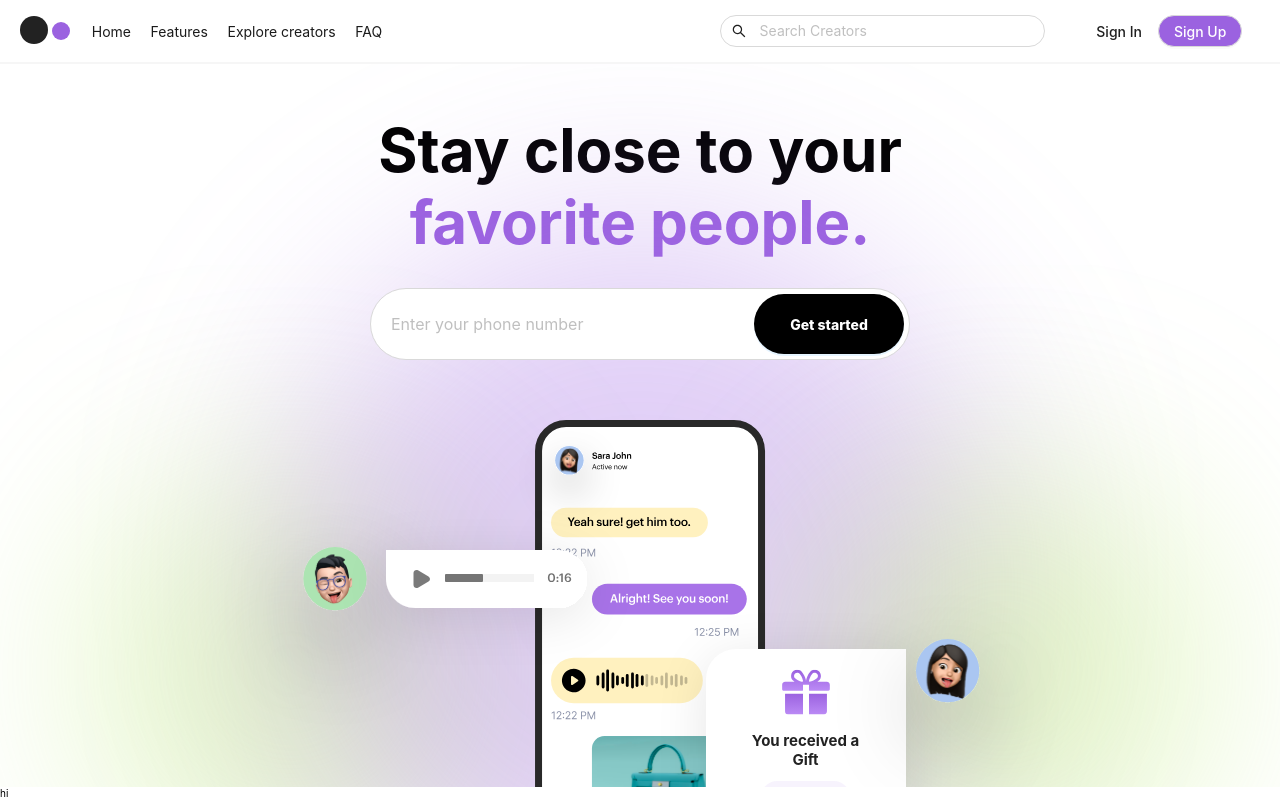
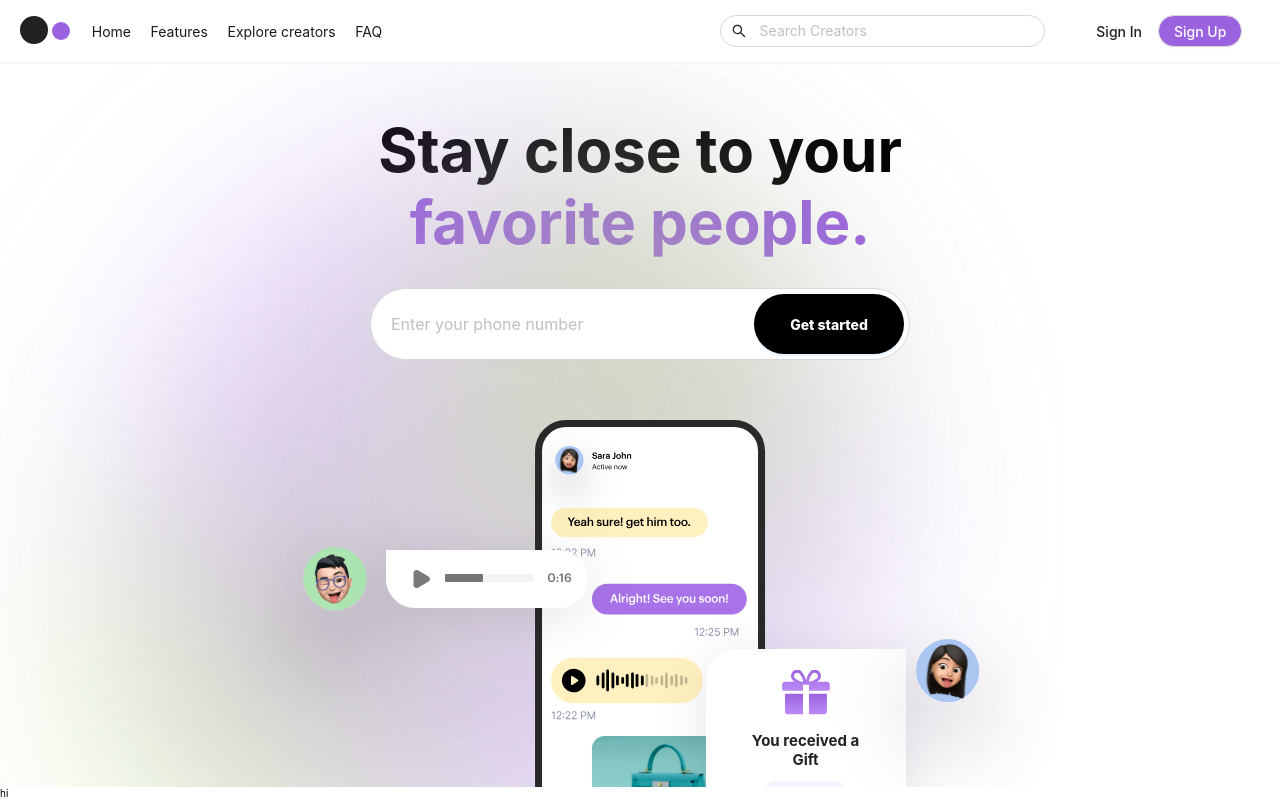
Before and after one commit to raqib-rasheed/bmc-user-management, a React (Vite) app: page / in a window 1280 px wide. Built offline with nearby package versions, Linux system fonts and the light colour scheme.

Commit message:
refactor: Hero files

```diff
--- /dev/null
+++ b/src/components/Hero/ChatScreenImage.tsx
@@ -0,0 +1,31 @@
+import { Button } from "antd";
+
+export const ChatScreenDemoImage = () => (
+  <div className="mobile-screen-images">
+    <img
+      alt="mobile screen image"
+      className="mobile-screen"
+      src="/hero-mobile-screen.svg"
+    />
+    <img
+      alt="mobile screen image"
+      className="voice-note"
+      src="/hero-voice-note.svg"
+    />
+    <div className="gift-notification">
+      <img
+        width="50rem"
+        height="50rem"
+        src="/hero-giftbox.svg"
+        alt="gift box image"
+      />
+      <h2>You received a Gift</h2>
+      <Button>view gift</Button>
+    </div>
+    <img
+      alt="girl face image"
+      className="girl-face"
+      src="/hero-girl-face.svg"
+    />
+  </div>
+);
--- /dev/null
+++ b/src/components/Hero/heroGradientsConfig.ts
@@ -0,0 +1,17 @@
+export const gradientCirclesConfig = [
+  {
+    className: "gradient-circle green",
+    src: "/hero-circle-green.svg",
+    alt: "hero section gradient circle",
+  },
+  {
+    className: "gradient-circle green",
+    src: "/hero-circle-purple.svg",
+    alt: "hero section gradient circle",
+  },
+  {
+    className: "gradient-circle grenn right",
+    src: "/hero-circle-green.svg",
+    alt: "hero section gradient circle",
+  },
+];
--- a/src/components/Hero/index.tsx
+++ b/src/components/Hero/index.tsx
@@ -1,11 +1,17 @@
 import { Button, Input } from "antd";
 import "./index.scss";
+import { gradientCirclesConfig } from "./heroGradientsConfig";
+import { ChatScreenDemoImage } from "./ChatScreenImage";
 
 export default function Hero() {
-  return (
-    <section className="hero">
+  const Title = (
+    <>
       <h1>Stay close to your</h1>
       <h1>favorite people.</h1>
+    </>
+  );
+
+  const PhoneNumberInput = (
     <div className="phone-number-input">
       <Input
         suffix={<Button type="primary">Get started</Button>}
@@ -13,48 +19,20 @@ export default function Hero() {
         placeholder="Enter your phone number"
       />
     </div>
+  );
+
+  return (
+    <section className="hero">
+      {Title}
+      {PhoneNumberInput}
+      {gradientCirclesConfig.map((gradient) => (
         <img
-        className="gradient-circle green"
-        src="/hero-circle-green.svg"
-        alt="hero section gradient circle"
+          alt={gradient.alt}
+          src={gradient.src}
+          className={gradient.className}
         />
-      <img
-        className="gradient-circle purple"
-        src="/hero-circle-purple.svg"
-        alt="hero section gradient circle"
-      />
-      <img
-        className="gradient-circle green right"
-        src="/hero-circle-green.svg"
-        alt="hero section gradient circle"
-      />
-      <div className="mobile-screen-images">
-        <img
-          alt="mobile screen image"
-          className="mobile-screen"
-          src="/hero-mobile-screen.svg"
-        />
-        <img
-          alt="mobile screen image"
-          className="voice-note"
-          src="/hero-voice-note.svg"
-        />
-        <div className="gift-notification">
-          <img
-            width="50rem"
-            height="50rem"
-            src="/hero-giftbox.svg"
-            alt="gift box image"
-          />
-          <h2>You received a Gift</h2>
-          <Button>view gift</Button>
-        </div>
-        <img
-          alt="girl face image"
-          className="girl-face"
-          src="/hero-girl-face.svg"
-        />
-      </div>
+      ))}
+      <ChatScreenDemoImage />
     </section>
   );
 }
```
Lines whose indentation alone changed are shown as unchanged.
